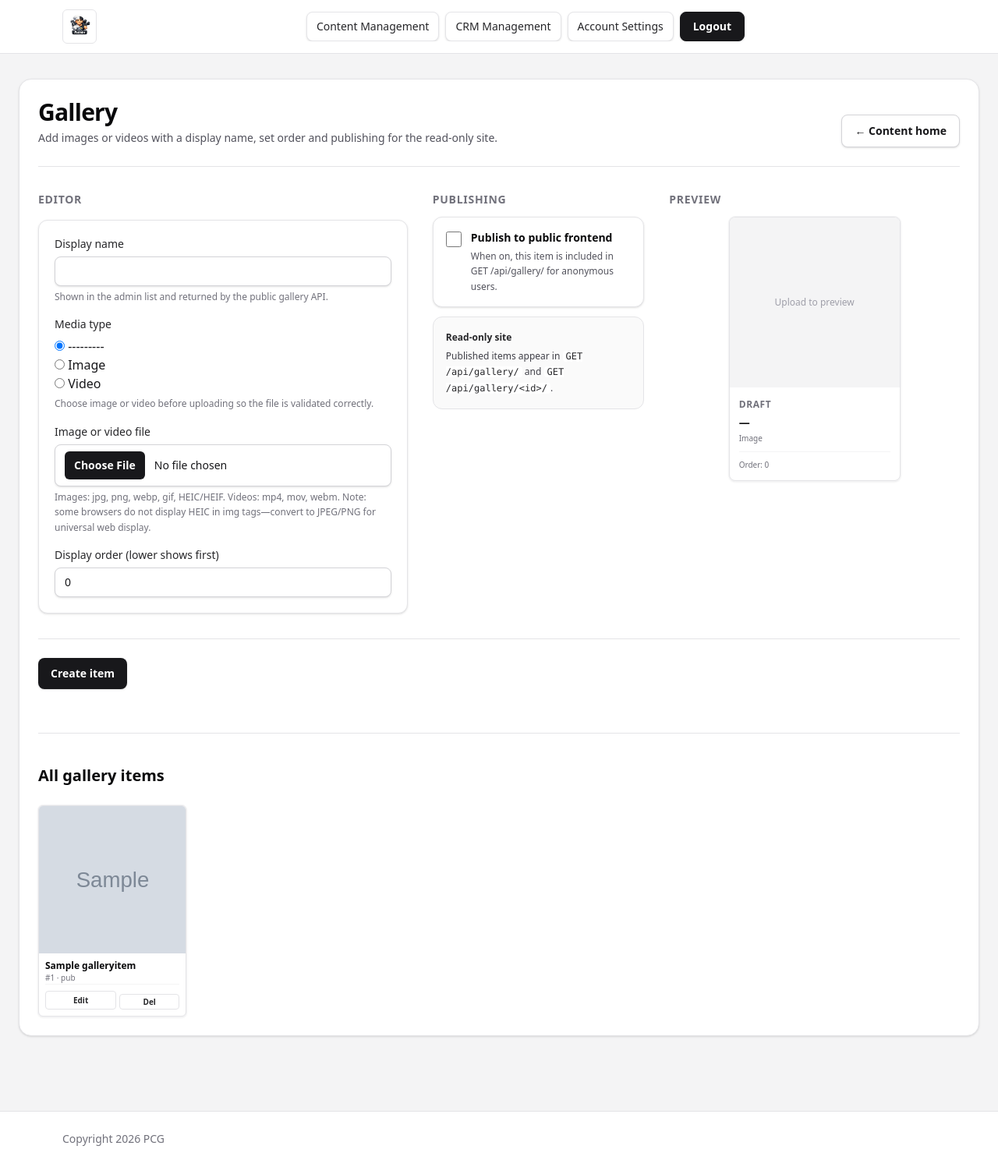
After one commit to Visdomoyat/PCG_backend, a Django app: page /gallery/ in a window 1280 px wide. The commit adds this page. Shown: the whole page at 78% size. Run offline with Django 5.2, Linux system fonts and the light colour scheme; a user stored in the database is signed in; tables that the repository leaves empty hold one stand-in row (values such as "Sample post"); grey boxes marked "Sample" are stand-in pictures; style sheets or scripts are compiled from the project's sources.

Commit message:
Add gallery management functionality: Introduce GalleryItem model with CRUD views, forms, and admin interface for managing images and videos. Update templates for gallery display and integrate with API for public access. Enhance landing page with direct link to gallery.

```diff
--- a/content_app/forms.py
+++ b/content_app/forms.py
@@ -1,7 +1,35 @@
 from django import forms
 from django.contrib.auth.models import User
 
-from .models import SiteContent, Story
+from .models import GalleryItem, SiteContent, Story
+
+
+class GalleryItemForm(forms.ModelForm):
+    class Meta:
+        model = GalleryItem
+        fields = ["name", "media_type", "file", "sort_order", "is_published"]
+        labels = {
+            "name": "Display name",
+            "media_type": "Media type",
+            "file": "Image or video file",
+            "sort_order": "Display order (lower shows first)",
+            "is_published": "Publish to public frontend",
+        }
+        help_texts = {
+            "name": "Shown in the admin list and returned by the public gallery API.",
+            "media_type": "Choose image or video before uploading so the file is validated correctly.",
+            "file": "Images: jpg, png, webp, gif, HEIC/HEIF. Videos: mp4, mov, webm. Note: some browsers do not display HEIC in img tags—convert to JPEG/PNG for universal web display.",
+            "is_published": "When on, this item is included in GET /api/gallery/ for anonymous users.",
+        }
+        widgets = {
+            "media_type": forms.RadioSelect,
+        }
+
+    def __init__(self, *args, **kwargs):
+        super().__init__(*args, **kwargs)
+        if self.instance and self.instance.pk:
+            self.fields["file"].required = False
+            self.fields["file"].help_text = "Upload a new file to replace the current one. Leave empty to keep the existing file."
 
 
 class StoryForm(forms.ModelForm):
--- /dev/null
+++ b/content_app/templates/gallery.html
@@ -0,0 +1,266 @@
+{% extends 'base.html' %}
+
+{% block title %}Gallery Admin{% endblock %}
+
+{% block main_classes %}mx-auto w-full max-w-[1600px] space-y-4 px-4 py-6 sm:px-6 lg:py-8{% endblock %}
+
+{% block content %}
+<div class="admin-zinc-scope min-h-[60vh] bg-zinc-50 text-zinc-900 -mx-4 px-4 py-6 sm:-mx-6 sm:px-6 sm:py-8 lg:mx-0 lg:rounded-2xl lg:border lg:border-zinc-200 lg:bg-white lg:p-6 lg:shadow-sm">
+    <div class="mb-8 flex flex-col gap-4 border-b border-zinc-200 pb-6 sm:flex-row sm:items-end sm:justify-between">
+        <div>
+            <h1 class="text-2xl font-bold tracking-tight text-zinc-950 sm:text-3xl">Gallery</h1>
+            <p class="mt-1 max-w-2xl text-sm text-zinc-600">Add images or videos with a display name, set order and publishing for the read-only site.</p>
+        </div>
+        <a href="{% url 'contentLanding' %}" class="admin-btn-secondary shrink-0 text-center text-sm">← Content home</a>
+    </div>
+
+    <form
+        id="gallery-admin-form"
+        method="post"
+        enctype="multipart/form-data"
+        action="{% if editing_entry %}{% url 'editGalleryItem' editing_entry.pk %}{% else %}{% url 'createGalleryItem' %}{% endif %}"
+        class="space-y-8"
+    >
+        {% if editing_entry %}
+            <p class="text-sm text-zinc-600">Editing item #{{ editing_entry.pk }} · Type: {{ editing_entry.get_media_type_display }}</p>
+        {% endif %}
+        {% csrf_token %}
+
+        <div class="grid grid-cols-1 gap-6 xl:grid-cols-12 xl:gap-8">
+            <div class="order-1 space-y-4 xl:col-span-5">
+                <h2 class="text-sm font-semibold uppercase tracking-wider text-zinc-500">Editor</h2>
+                <div class="rounded-xl border border-zinc-200 bg-white p-4 shadow-sm sm:p-5">
+                    {% if form.non_field_errors %}
+                        <div class="mb-4 rounded-lg border border-red-200 bg-red-50 p-3 text-sm text-red-800">{{ form.non_field_errors }}</div>
+                    {% endif %}
+                    {% for field in form %}
+                        {% if field.name != 'is_published' %}
+                            <div class="mb-4 last:mb-0">
+                                <label for="{{ field.id_for_label }}" class="mb-1.5 block text-sm font-medium text-zinc-800">{{ field.label }}</label>
+                                {{ field }}
+                                {% if field.help_text %}<p class="mt-1 text-xs text-zinc-500">{{ field.help_text }}</p>{% endif %}
+                                {% if field.errors %}<p class="mt-1 text-sm text-red-700">{{ field.errors }}</p>{% endif %}
+                            </div>
+                        {% endif %}
+                    {% endfor %}
+                </div>
+            </div>
+
+            <div class="order-2 xl:col-span-3">
+                <h2 class="text-sm font-semibold uppercase tracking-wider text-zinc-500">Publishing</h2>
+                <div class="mt-3 flex flex-col gap-3">
+                    {% for field in form %}
+                        {% if field.name == 'is_published' %}
+                            <label class="flex cursor-pointer gap-3 rounded-xl border border-zinc-200 bg-white p-4 shadow-sm transition hover:border-zinc-300 active:bg-zinc-50">
+                                <span class="pt-0.5">{{ field }}</span>
+                                <span class="min-w-0 flex-1">
+                                    <span class="block text-sm font-semibold text-zinc-950">{{ field.label }}</span>
+                                    {% if field.help_text %}<span class="mt-1 block text-xs leading-relaxed text-zinc-600">{{ field.help_text }}</span>{% endif %}
+                                    {% if field.errors %}<span class="mt-1 block text-sm text-red-700">{{ field.errors }}</span>{% endif %}
+                                </span>
+                            </label>
+                        {% endif %}
+                    {% endfor %}
+                    <div class="rounded-xl border border-zinc-200 bg-zinc-50 p-4 text-xs leading-relaxed text-zinc-600">
+                        <p class="font-semibold text-zinc-800">Read-only site</p>
+                        <p class="mt-1">Published items appear in <code class="rounded bg-white px-1 text-zinc-800">GET /api/gallery/</code> and <code class="rounded bg-white px-1 text-zinc-800">GET /api/gallery/&lt;id&gt;/</code>.</p>
+                    </div>
+                </div>
+            </div>
+
+            <div class="order-3 xl:col-span-4">
+                <h2 class="text-sm font-semibold uppercase tracking-wider text-zinc-500">Preview</h2>
+                <div class="mt-3 xl:sticky xl:top-24">
+                    <article class="mx-auto max-w-[220px] overflow-hidden rounded-lg border border-zinc-200 bg-white shadow-sm ring-1 ring-zinc-100">
+                        <div class="aspect-square bg-zinc-100">
+                            <img id="gallery-preview-img" src="" alt="" class="hidden h-full w-full object-cover" />
+                            <video id="gallery-preview-video" class="hidden h-full w-full object-cover" controls muted playsinline loop></video>
+                            <div id="gallery-preview-placeholder" class="flex h-full min-h-[120px] items-center justify-center px-2 text-center text-xs font-medium text-zinc-400">Upload to preview</div>
+                        </div>
+                        <div class="p-3">
+                            <p id="gallery-preview-published" class="text-[10px] font-semibold uppercase tracking-wider text-zinc-500">Draft</p>
+                            <h3 id="gallery-preview-name" class="mt-1 truncate text-sm font-bold text-zinc-950">—</h3>
+                            <p id="gallery-preview-type" class="mt-0.5 text-[10px] text-zinc-500">—</p>
+                            <p id="gallery-preview-order" class="mt-2 border-t border-zinc-100 pt-2 text-[10px] text-zinc-500">Order: —</p>
+                        </div>
+                    </article>
+                </div>
+            </div>
+        </div>
+
+        <div class="flex flex-col gap-3 border-t border-zinc-200 pt-6 sm:flex-row sm:flex-wrap sm:items-center">
+            {% if editing_entry %}
+                <button type="submit" class="admin-btn-primary w-full sm:w-auto">Update item</button>
+                <a href="{% url 'galleryPage' %}" class="admin-btn-secondary w-full text-center sm:w-auto">Cancel</a>
+            {% else %}
+                <button type="submit" class="admin-btn-primary w-full sm:w-auto">Create item</button>
+            {% endif %}
+        </div>
+    </form>
+
+    <section class="mt-14 border-t border-zinc-200 pt-10" aria-labelledby="gallery-list-heading">
+        <h2 id="gallery-list-heading" class="text-xl font-bold text-zinc-950">All gallery items</h2>
+        {% if entries %}
+            <ul class="mt-6 grid grid-cols-2 gap-1.5 sm:grid-cols-3 sm:gap-2 md:grid-cols-4 md:gap-2 lg:grid-cols-6 lg:gap-2">
+                {% for entry in entries %}
+                    <li class="group flex min-w-0 flex-col overflow-hidden rounded-md border border-zinc-200 bg-white shadow-sm ring-1 ring-zinc-100 transition hover:ring-zinc-300">
+                        <div class="relative aspect-square min-h-0 bg-zinc-100">
+                            {% if entry.media_type == 'video' %}
+                                <video src="{{ entry.file.url }}" class="h-full w-full object-cover" muted playsinline preload="metadata"></video>
+                                <span class="pointer-events-none absolute bottom-0.5 right-0.5 max-w-[calc(100%-4px)] truncate rounded bg-black/60 px-0.5 py-px text-[7px] font-medium uppercase tracking-wide text-white sm:text-[8px]">Video</span>
+                            {% else %}
+                                <img src="{{ entry.file.url }}" alt="{{ entry.name }}" class="h-full w-full object-cover" loading="lazy" decoding="async" />
+                            {% endif %}
+                        </div>
+                        <div class="flex min-h-0 flex-1 flex-col gap-0.5 p-1.5 sm:p-2">
+                            <h3 class="truncate text-[10px] font-semibold leading-tight text-zinc-950 sm:text-xs" title="{{ entry.name }}">{{ entry.name }}</h3>
+                            <p class="text-[9px] leading-tight text-zinc-500 sm:text-[10px]">#{{ entry.sort_order }}{% if entry.is_published %} · pub{% else %} · draft{% endif %}</p>
+                            <div class="mt-auto flex gap-0.5 border-t border-zinc-100 pt-1.5 sm:gap-1 sm:pt-2">
+                                <a href="{% url 'editGalleryItem' entry.pk %}" class="inline-flex min-h-[26px] flex-1 items-center justify-center rounded border border-zinc-200 bg-white px-1 py-0.5 text-center text-[9px] font-semibold leading-none text-zinc-800 hover:bg-zinc-50 sm:min-h-0 sm:px-1.5 sm:py-1 sm:text-[10px]">Edit</a>
+                                <form method="post" action="{% url 'deleteGalleryItem' entry.pk %}" class="inline min-w-0 flex-1" onsubmit="return confirm('Delete this item?');">
+                                    {% csrf_token %}
+                                    <button type="submit" class="w-full min-h-[26px] rounded border border-zinc-200 bg-white px-1 py-0.5 text-[9px] font-semibold leading-none text-zinc-800 hover:border-red-200 hover:bg-red-50 hover:text-red-900 sm:min-h-0 sm:px-1.5 sm:py-1 sm:text-[10px]">Del</button>
+                                </form>
+                            </div>
+                        </div>
+                    </li>
+                {% endfor %}
+            </ul>
+        {% else %}
+            <p class="mt-6 rounded-lg border border-dashed border-zinc-300 bg-zinc-50 px-4 py-8 text-center text-sm text-zinc-600">No gallery items yet.</p>
+        {% endif %}
+    </section>
+</div>
+
+<script>
+(function () {
+    var form = document.getElementById("gallery-admin-form");
+    if (!form) return;
+
+    var nameInput = form.querySelector("#id_name");
+    var typeInputs = form.querySelectorAll('input[name="media_type"]');
+    var fileInput = form.querySelector("#id_file");
+    var orderInput = form.querySelector("#id_sort_order");
+    var pubInput = form.querySelector("#id_is_published");
+
+    var imgEl = document.getElementById("gallery-preview-img");
+    var vidEl = document.getElementById("gallery-preview-video");
+    var phEl = document.getElementById("gallery-preview-placeholder");
+    var nameEl = document.getElementById("gallery-preview-name");
+    var typeEl = document.getElementById("gallery-preview-type");
+    var orderEl = document.getElementById("gallery-preview-order");
+    var pubEl = document.getElementById("gallery-preview-published");
+
+    var objectUrl = null;
+
+    function selectedMediaType() {
+        var v = "image";
+        typeInputs.forEach(function (inp) {
+            if (inp.checked) v = inp.value;
+        });
+        return v;
+    }
+
+    function clearObjectUrl() {
+        if (objectUrl) {
+            URL.revokeObjectURL(objectUrl);
+            objectUrl = null;
+        }
+    }
+
+    function showPlaceholder() {
+        if (imgEl) {
+            imgEl.classList.add("hidden");
+            imgEl.removeAttribute("src");
+        }
+        if (vidEl) {
+            vidEl.classList.add("hidden");
+            vidEl.removeAttribute("src");
+            try { vidEl.pause(); } catch (e) {}
+        }
+        if (phEl) phEl.classList.remove("hidden");
+    }
+
+    function applyMediaPreviewFromFile(file) {
+        clearObjectUrl();
+        if (!file || !imgEl || !vidEl || !phEl) return;
+        var t = selectedMediaType();
+        objectUrl = URL.createObjectURL(file);
+        phEl.classList.add("hidden");
+        if (t === "video") {
+            imgEl.classList.add("hidden");
+            imgEl.removeAttribute("src");
+            vidEl.src = objectUrl;
+            vidEl.classList.remove("hidden");
+            try { vidEl.load(); } catch (e) {}
+        } else {
+            vidEl.classList.add("hidden");
+            vidEl.removeAttribute("src");
+            try { vidEl.pause(); } catch (e) {}
+            imgEl.src = objectUrl;
+            imgEl.classList.remove("hidden");
+        }
+    }
+
+    function syncText() {
+        if (nameEl) nameEl.textContent = nameInput && nameInput.value.trim() ? nameInput.value.trim() : "—";
+        if (typeEl) {
+            var t = selectedMediaType();
+            typeEl.textContent = t === "video" ? "Video" : "Image";
+        }
+        if (orderEl) orderEl.textContent = "Order: " + (orderInput && orderInput.value !== "" ? orderInput.value : "0");
+        if (pubEl) {
+            pubEl.textContent = pubInput && pubInput.checked ? "Published" : "Draft";
+            pubEl.className = pubInput && pubInput.checked
+                ? "text-xs font-semibold uppercase tracking-wider text-zinc-800"
+                : "text-xs font-semibold uppercase tracking-wider text-zinc-500";
+        }
+    }
+
+    function sync() {
+        syncText();
+        if (fileInput && fileInput.files && fileInput.files[0]) {
+            applyMediaPreviewFromFile(fileInput.files[0]);
+        }
+    }
+
+    form.addEventListener("input", sync);
+    form.addEventListener("change", function (e) {
+        if (e.target && e.target.name === "media_type") {
+            if (fileInput && fileInput.files && fileInput.files[0]) {
+                applyMediaPreviewFromFile(fileInput.files[0]);
+            } else {
+                showPlaceholder();
+            }
+        }
+        syncText();
+        if (e.target === fileInput) {
+            if (fileInput.files && fileInput.files[0]) {
+                applyMediaPreviewFromFile(fileInput.files[0]);
+            } else {
+                showPlaceholder();
+            }
+        }
+    });
+
+    {% if editing_entry %}
+    {% if editing_entry.file %}
+    (function () {
+        var t = "{{ editing_entry.media_type|escapejs }}";
+        var u = "{{ editing_entry.file.url|escapejs }}";
+        if (phEl) phEl.classList.add("hidden");
+        if (t === "video" && vidEl) {
+            vidEl.src = u;
+            vidEl.classList.remove("hidden");
+        } else if (imgEl) {
+            imgEl.src = u;
+            imgEl.classList.remove("hidden");
+        }
+    })();
+    {% endif %}
+    {% endif %}
+
+    syncText();
+})();
+</script>
+{% endblock %}
--- a/content_app/templates/landing.html
+++ b/content_app/templates/landing.html
@@ -33,8 +33,8 @@
         <hr />
         <article>
             <h3>Gallery</h3>
-            <p>Manage gallery content and publishing.</p>
-            <p><em>Coming soon</em></p>
+            <p>Upload images and videos, name them, publish to the read-only site, or keep drafts.</p>
+            <a href="{% url 'galleryPage' %}">Go to Gallery</a>
         </article>
     </div>
 </div>
--- a/content_app/urls.py
+++ b/content_app/urls.py
@@ -14,6 +14,10 @@ urlpatterns = [
     path("stories/<slug:slug>/edit/", views.edit_story, name="editStory"),
     path("stories/<slug:slug>/delete/", views.delete_story, name="deleteStory"),
     path("stories/", views.stories_page, name="storiesPage"),
+    path("gallery/create/", views.create_gallery_item, name="createGalleryItem"),
+    path("gallery/<int:pk>/edit/", views.edit_gallery_item, name="editGalleryItem"),
+    path("gallery/<int:pk>/delete/", views.delete_gallery_item, name="deleteGalleryItem"),
+    path("gallery/", views.gallery_page, name="galleryPage"),
     path("account/settings/", views.account_settings, name="accountSettings"),
     path("content/create/", views.create_site_content, name="createSiteContent"),
     path("content/<slug:slug>/edit/", views.edit_site_content, name="editSiteContent"),
@@ -23,6 +27,8 @@ urlpatterns = [
     path("api/about/<slug:slug>/", views.about_detail_api, name="aboutDetailApi"),
     path("api/stories/", views.stories_collection_api, name="storyCollectionApi"),
     path("api/stories/<slug:slug>/", views.story_detail_api, name="storyDetailApi"),
+    path("api/gallery/", views.gallery_collection_api, name="galleryCollectionApi"),
+    path("api/gallery/<int:pk>/", views.gallery_item_detail_api, name="galleryItemDetailApi"),
     path("api/testimonials/", views.testimonials_collection_api, name="testimonialCollectionApi"),
     path(
         "api/testimonials/<int:testimonial_id>/",
--- a/content_app/views.py
+++ b/content_app/views.py
@@ -10,8 +10,8 @@ from django.shortcuts import get_object_or_404, redirect, render
 from django.views.decorators.csrf import csrf_exempt
 from django.views.decorators.http import require_http_methods
 
-from .forms import AdminAccountForm, SiteContentForm, StoryForm
-from .models import SiteContent, Story, Testimonial
+from .forms import AdminAccountForm, GalleryItemForm, SiteContentForm, StoryForm
+from .models import GalleryItem, SiteContent, Story, Testimonial
 
 
 def _is_staff(user):
@@ -180,6 +180,81 @@ def delete_story(request, slug):
 
 @login_required
 @user_passes_test(_is_staff)
+def gallery_page(request):
+    entries = GalleryItem.objects.order_by("sort_order", "-updated_at")
+    form = GalleryItemForm()
+    return render(
+        request,
+        "gallery.html",
+        {
+            "entries": entries,
+            "form": form,
+            "editing_entry": None,
+        },
+    )
+
+
+@login_required
+@user_passes_test(_is_staff)
+def create_gallery_item(request):
+    if request.method != "POST":
+        return redirect("galleryPage")
+    form = GalleryItemForm(request.POST, request.FILES)
+    if form.is_valid():
+        item = form.save(commit=False)
+        item.updated_by = request.user
+        item.save()
+        messages.success(request, "Gallery item created.")
+        return redirect("galleryPage")
+    messages.error(request, "Unable to create item. Please fix the form errors.")
+    entries = GalleryItem.objects.order_by("sort_order", "-updated_at")
+    return render(
+        request,
+        "gallery.html",
+        {"entries": entries, "form": form, "editing_entry": None},
+    )
+
+
+@login_required
+@user_passes_test(_is_staff)
+def edit_gallery_item(request, pk):
+    entry = get_object_or_404(GalleryItem, pk=pk)
+    if request.method == "POST":
+        form = GalleryItemForm(request.POST, request.FILES, instance=entry)
+        if form.is_valid():
+            updated = form.save(commit=False)
+            updated.updated_by = request.user
+            updated.save()
+            messages.success(request, "Gallery item updated.")
+            return redirect("galleryPage")
+        messages.error(request, "Unable to update item. Please fix the form errors.")
+    else:
+        form = GalleryItemForm(instance=entry)
+
+    entries = GalleryItem.objects.order_by("sort_order", "-updated_at")
+    return render(
+        request,
+        "gallery.html",
+        {
+            "entries": entries,
+            "form": form,
+            "editing_entry": entry,
+        },
+    )
+
+
+@login_required
+@user_passes_test(_is_staff)
+def delete_gallery_item(request, pk):
+    entry = get_object_or_404(GalleryItem, pk=pk)
+    if request.method == "POST":
+        entry.delete()
+        messages.success(request, "Gallery item deleted.")
+    return redirect("galleryPage")
+
+
+@login_required
+@user_passes_test(_is_staff)
 def account_settings(request):
     username_form = AdminAccountForm(instance=request.user)
     password_form = PasswordChangeForm(user=request.user)
@@ -258,6 +333,20 @@ def _story_to_dict(story):
         "created_at": story.created_at.isoformat(),
         "updated_at": story.updated_at.isoformat(),
         "updated_by": story.updated_by.username if story.updated_by else None,
+    }
+
+
+def _gallery_item_to_dict(item):
+    return {
+        "id": item.id,
+        "name": item.name,
+        "media_type": item.media_type,
+        "url": item.file.url if item.file else None,
+        "is_published": item.is_published,
+        "published_at": item.published_at.isoformat() if item.published_at else None,
+        "sort_order": item.sort_order,
+        "created_at": item.created_at.isoformat(),
+        "updated_at": item.updated_at.isoformat(),
     }
 
 
@@ -416,6 +505,24 @@ def story_detail_api(request, slug):
 
 
 @csrf_exempt
+@require_http_methods(["GET"])
+def gallery_collection_api(request):
+    queryset = GalleryItem.objects.order_by("sort_order", "-updated_at")
+    if not _require_staff(request):
+        queryset = queryset.filter(is_published=True)
+    return JsonResponse({"results": [_gallery_item_to_dict(item) for item in queryset]})
+
+
+@csrf_exempt
+@require_http_methods(["GET"])
+def gallery_item_detail_api(request, pk):
+    item = get_object_or_404(GalleryItem, pk=pk)
+    if not item.is_published and not _require_staff(request):
+        return JsonResponse({"detail": "Not found."}, status=404)
+    return JsonResponse(_gallery_item_to_dict(item))
+
+
+@csrf_exempt
 @require_http_methods(["GET", "POST"])
 def testimonials_collection_api(request):
     if request.method == "GET":
```
Also changed, not shown: content_app/admin.py (+8 -1 lines), content_app/models.py (+67 -3 lines), content_app/migrations/0006_galleryitem.py (added), media/gallery/IMG_0418.PNG (added), media/gallery/IMG_0431.PNG (added), 1 other file.
